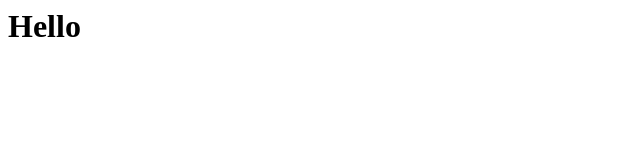
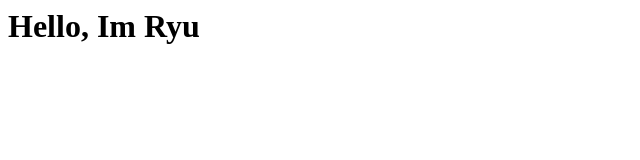
Before and after one commit to ryukrub/PlayGround, a plain HTML site: page index.html in a window 1280 px wide. Shown: the whole page, without its empty margins (0-640 px from the left). Drawn offline with Linux system fonts and the light colour scheme.

Commit message:
i just changed my name

```diff
--- a/index.html
+++ b/index.html
@@ -1 +1 @@
-<h1>Hello</h1>
+<h1>Hello, Im Ryu</h1>
```
